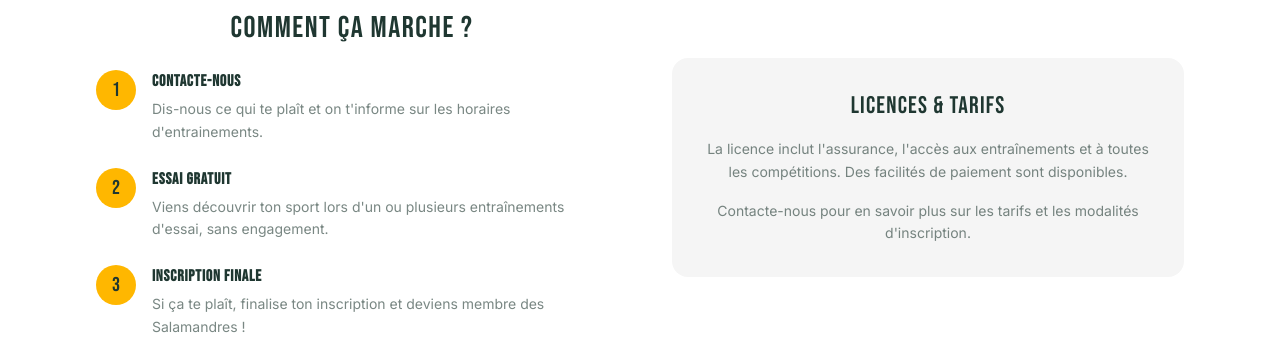
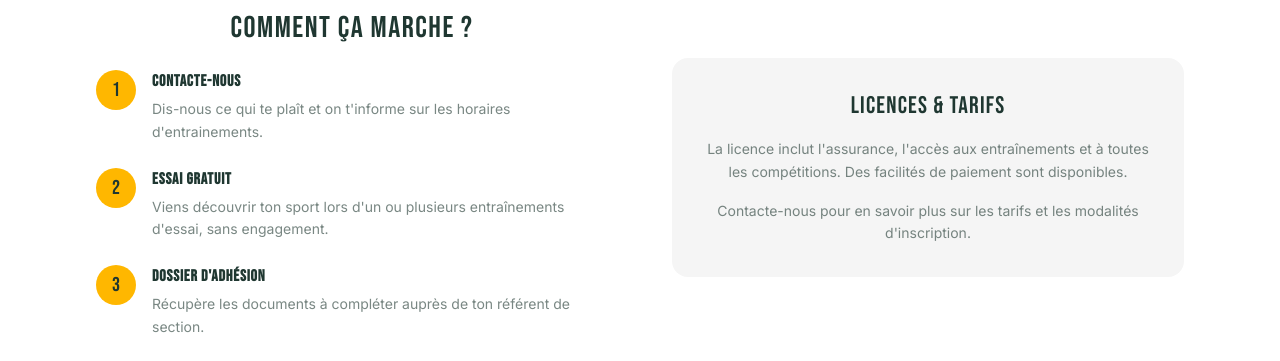
Before and after one commit to init-dev17/les-salamandres, a React (Vite) app: page /inscription in a window 1280 px wide. Shown: the part 582-943 px from the top of the page. Built offline with nearby package versions, Linux system fonts and the light colour scheme.

Commit message:
inscription

```diff
--- a/src/pages/InscriptionPage.tsx
+++ b/src/pages/InscriptionPage.tsx
@@ -46,7 +46,8 @@ export function InscriptionPage() {
                   {[
                     { step: "1", title: "Contacte-nous", desc: "Dis-nous ce qui te plaît et on t'informe sur les horaires d'entrainements." },
                     { step: "2", title: "Essai gratuit", desc: "Viens découvrir ton sport lors d'un ou plusieurs entraînements d'essai, sans engagement." },
-                    { step: "3", title: "Inscription finale", desc: "Si ça te plaît, finalise ton inscription et deviens membre des Salamandres !" },
+                    { step: "3", title: "Dossier d'adhésion", desc: "Récupère les documents à compléter auprès de ton référent de section." },
+                    { step: "4", title: "Inscription finale", desc: "Si ça te plaît, finalise ton inscription et deviens membre des Salamandres !" },
                   ].map((item) => (
                     <div key={item.step} className="flex items-start gap-4">
                       <div className="w-10 h-10 bg-packer-gold rounded-full flex items-center justify-center shrink-0">
```
